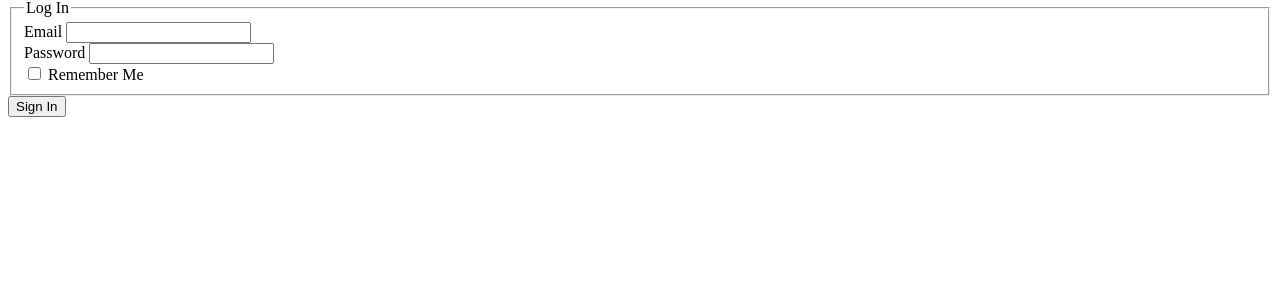
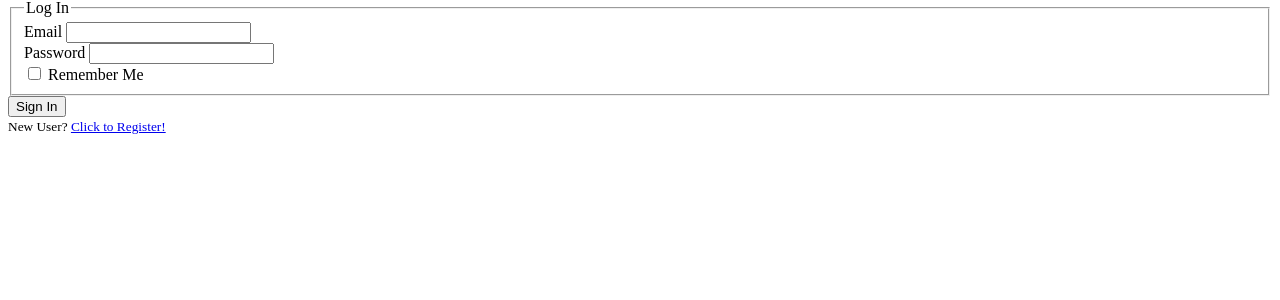
Before and after one commit to Code-Blooded-007/Backend, a Flask app: page /login/ in a window 1280 px wide. Shown: the part 149-449 px from the top of the page. Run offline with Flask 2, Linux system fonts and the light colour scheme.

Commit message:
User login implemented

```diff
--- a/app/__init__.py
+++ b/app/__init__.py
@@ -2,10 +2,14 @@ from flask import Flask
 from config import Config
 from flask_sqlalchemy import SQLAlchemy
 from flask_migrate import Migrate
+from flask_login import LoginManager
+
 
 app = Flask(__name__)
 app.config.from_object(Config)
 db = SQLAlchemy(app)
 migrate = Migrate(app, db)
+login = LoginManager(app)
+login.login_view = 'login'
 
 from app import routes, models
--- a/app/forms.py
+++ b/app/forms.py
@@ -1,6 +1,7 @@
 from flask_wtf import FlaskForm
 from wtforms import StringField, PasswordField, BooleanField, SubmitField
-from wtforms.validators import DataRequired, EqualTo, Email, Length
+from wtforms.validators import DataRequired, EqualTo, Email, Length, ValidationError
+from app.models import Admin
 
 
 class LoginForm(FlaskForm):
@@ -16,3 +17,13 @@ class RegistrationForm(FlaskForm):
 	password = PasswordField('password', validators = [DataRequired(), Length(min=8, max=32)])
 	confirm_password =  PasswordField('Confirm password', validators = [DataRequired(), EqualTo('password')])
 	submit = SubmitField('Sign Up')
+
+	def validate_email(self, email):
+		user = Admin.query.filter_by(email=email.data).first()
+		if user is not None:
+			raise ValidationError('email address already in use.')
+
+	def validate_phone_number(self, phone_number):
+		user = Admin.query.filter_by(phone_number=phone_number.data).first()
+		if user is not None:
+			raise ValidationError('phone number already in use.')
--- a/app/routes.py
+++ b/app/routes.py
@@ -1,7 +1,10 @@
-from flask import render_template, url_for, flash, redirect
+from flask import render_template, url_for, flash, redirect, request
+from werkzeug.urls import url_parse
 from app import app
 from app.forms import RegistrationForm, LoginForm
-
+from flask_login import current_user, login_user, logout_user
+from app.models import Admin
+from app import db
 
 @app.route('/')
 @app.route('/index/')
@@ -19,20 +22,38 @@ def index():
 
 @app.route('/login/', methods=['GET', 'POST'])
 def login():
+	if current_user.is_authenticated:
+		return redirect(url_for('index'))
 	form = LoginForm()
 	if form.validate_on_submit():
-		if form.email.data == "test@test.com" and form.password.data == "password":
-			flash('You have been logged in', 'success')
-			return redirect(url_for('index'))
-		else:
-			flash('Login unsuccessful!', 'danger')
+		user = Admin.query.filter_by(email=form.email.data).first()
+		if user is None or not user.check_password(form.password.data):
+			flash('Invalid username or password')
+			return redirect(url_for('login'))
+		login_user(user, remember=form.remember_me.data)
+		next_page = request.args.get('next')
+		if not next_page or url_parse(next_page).netloc != '':
+			next_page = url_for('index')
+		return redirect(next_page)
 	return render_template('login.html', title="Login", form=form)
 
 
 @app.route("/register/", methods=['GET', 'POST'])
 def register():
+	if current_user.is_authenticated:
+		return redirect(url_for('index'))
 	form = RegistrationForm()
 	if form.validate_on_submit():
+		user = Admin(name=form.name.data, email=form.email.data, phone_number=form.phone_number.data)
+		user.set_password(form.password.data)
+		db.session.add(user)
+		db.session.commit()
 		flash(f'Account created for { form.name.data }!', 'success')
-		return redirect(url_for('index'))
+		return redirect(url_for('login'))
 	return render_template('register.html', title="Register", form=form)
+
+
+@app.route('/logout/')
+def logout():
+    logout_user()
+    return redirect(url_for('index'))
--- a/app/templates/layout.html
+++ b/app/templates/layout.html
@@ -16,8 +16,16 @@
 <body>
 	<p>
 		<a href="{{ url_for('index') }}">Home</a>
-	    <a href="{{ url_for('login') }}">Login</a>
-	    <a href="{{ url_for('register') }}">Register</a>
+
+		{% if current_user.is_anonymous %}
+        	<a href="{{ url_for('login') }}">Login</a>
+        	<a href="{{ url_for('register') }}">Register</a>
+        {% else %}
+        	<a href="{{ url_for('logout') }}">Logout</a>
+        {% endif %}
+
+
+
 	</p>
 
 	<p style="color: red;">
--- a/app/templates/login.html
+++ b/app/templates/login.html
@@ -41,4 +41,9 @@
 					{{ form.submit(class="btn btn-outline-info") }}
 			</div>
 		</form>
+
+		<div class="border-top pt-3">
+		<small class="text-muted">
+			New User? <a class="ml-2" href="{{ url_for('register') }}"> Click to Register! </a>
+		</small>
 {% endblock %}
```
Also changed, not shown: app/models.py (+16 -2 lines), migrations/versions/805d9a22c816_verification_doc_url_added_in_website.py (added, +28 -0 lines).
